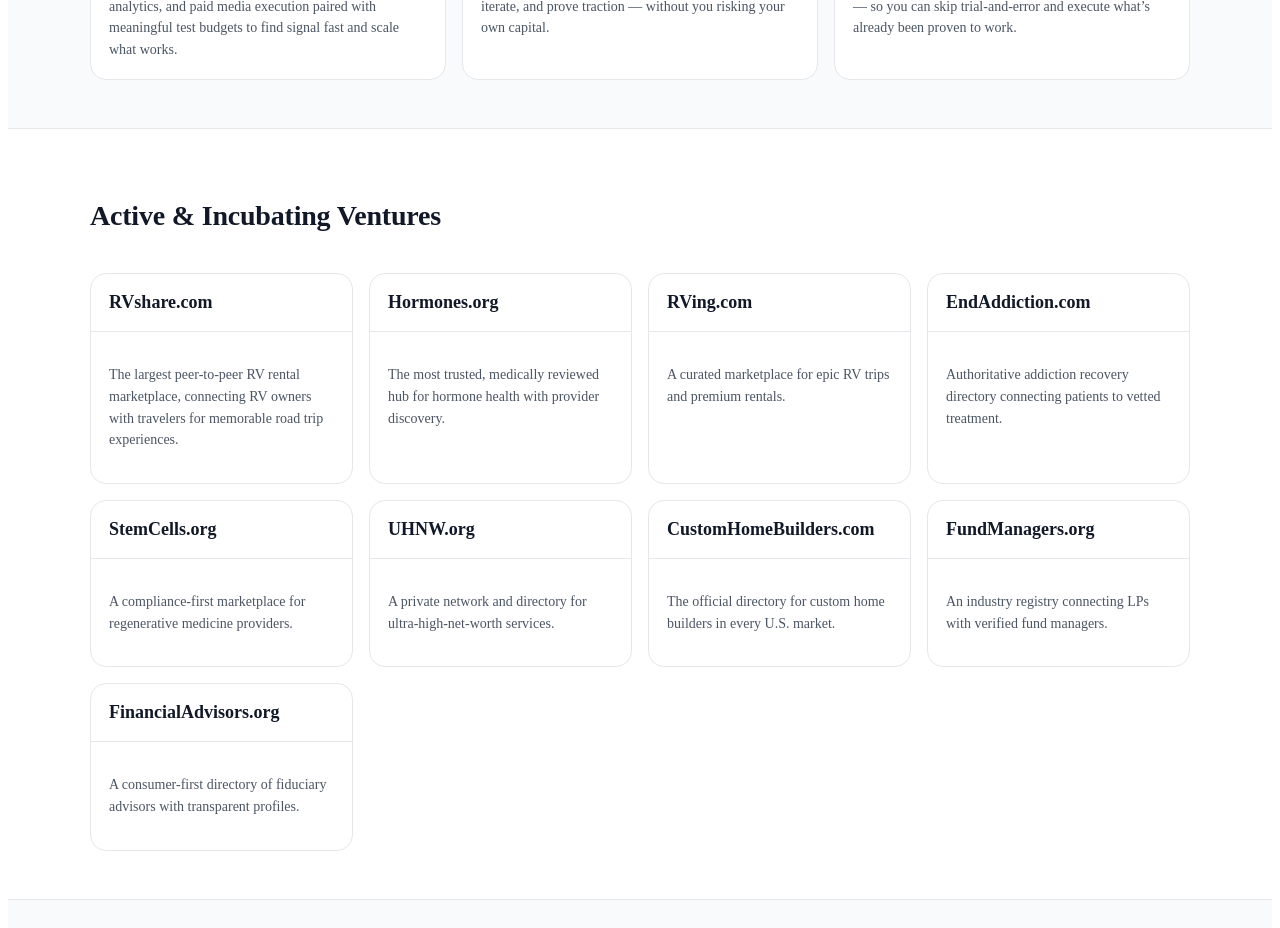
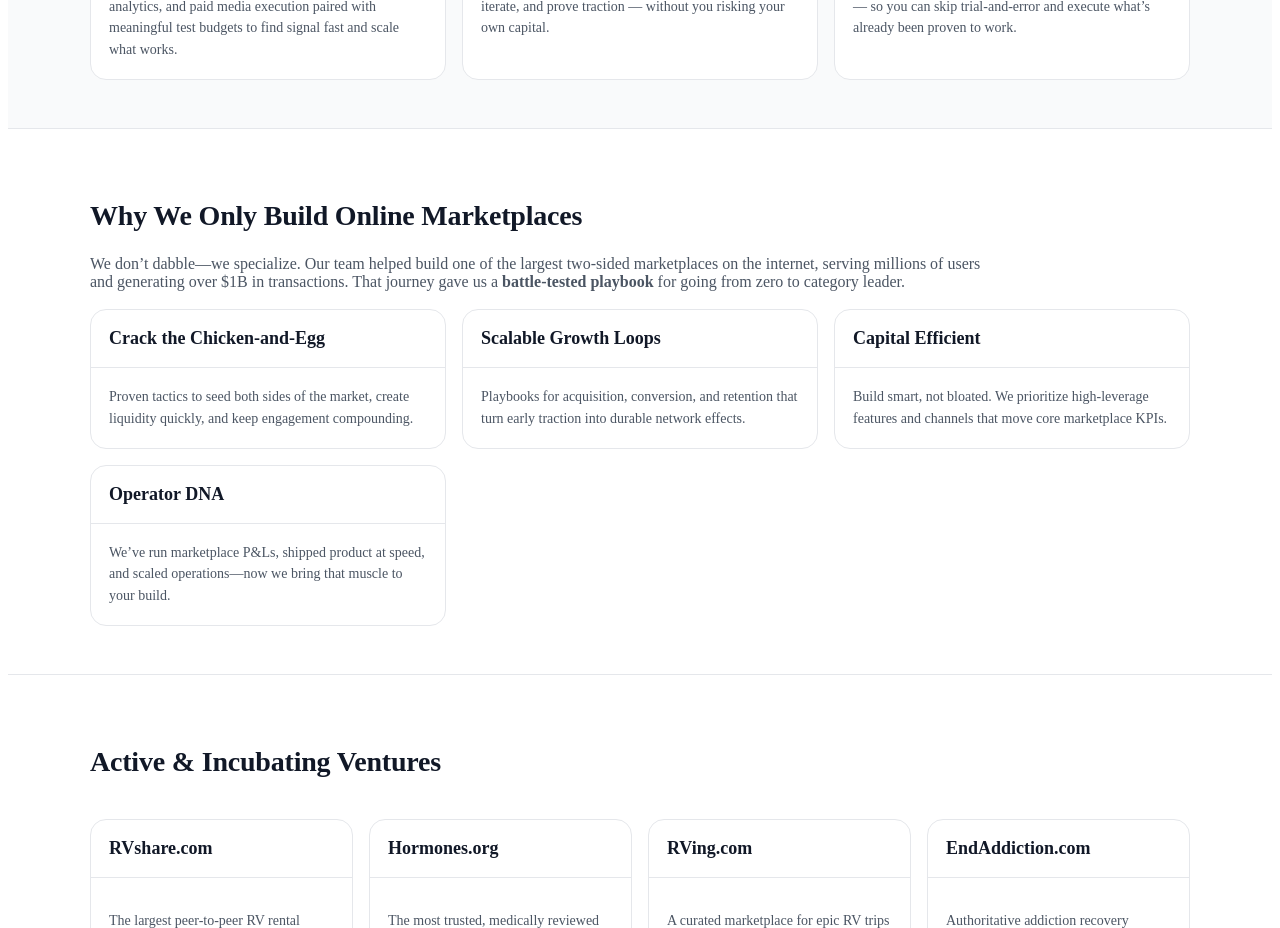
Before and after one commit to marketplaceholdings/marketplace-holdings-site, a React (Vite) app in the folder marketplace-holdings-site/: page / in a window 1280 px wide. Shown: the part 1040-1968 px from the top of the page. Built offline with nearby package versions, Linux system fonts and the light colour scheme.

Commit message:
Update App.jsx

```diff
--- a/marketplace-holdings-site/src/App.jsx
+++ b/marketplace-holdings-site/src/App.jsx
@@ -257,6 +257,46 @@
         </Container>
       </section>
 
+      {/* Why Only Marketplaces */}
+      <section id="why-marketplaces" style={{ borderTop: `1px solid ${theme.border}` }}>
+        <Container>
+          <div style={{ padding: "48px 0" }}>
+            <H2>Why We Only Build Online Marketplaces</H2>
+            <p style={{ marginTop: 8, color: theme.subtext, maxWidth: 900 }}>
+              We don’t dabble—we specialize. Our team helped build one of the largest two-sided marketplaces on the internet, serving millions of users and generating over $1B in transactions. That journey gave us a <strong>battle-tested playbook</strong> for going from zero to category leader.
+            </p>
+
+            <div style={{ display: "grid", gap: 16, gridTemplateColumns: "repeat(auto-fit, minmax(320px, 1fr))", marginTop: 18 }}>
+              <Card>
+                <CardHeader title="Crack the Chicken-and-Egg" />
+                <CardBody>
+                  Proven tactics to seed both sides of the market, create liquidity quickly, and keep engagement compounding.
+                </CardBody>
+              </Card>
+              <Card>
+                <CardHeader title="Scalable Growth Loops" />
+                <CardBody>
+                  Playbooks for acquisition, conversion, and retention that turn early traction into durable network effects.
+                </CardBody>
+              </Card>
+              <Card>
+                <CardHeader title="Capital Efficient" />
+                <CardBody>
+                  Build smart, not bloated. We prioritize high-leverage features and channels that move core marketplace KPIs.
+                </CardBody>
+              </Card>
+              <Card>
+                <CardHeader title="Operator DNA" />
+                <CardBody>
+                  We’ve run marketplace P&amp;Ls, shipped product at speed, and scaled operations—now we bring that muscle to your build.
+                </CardBody>
+              </Card>
+            </div>
+          </div>
+        </Container>
+      </section>
+
+
       {/* Ventures */}
       <section id="ventures" style={{ borderTop: `1px solid ${theme.border}` }}>
         <Container>
```
